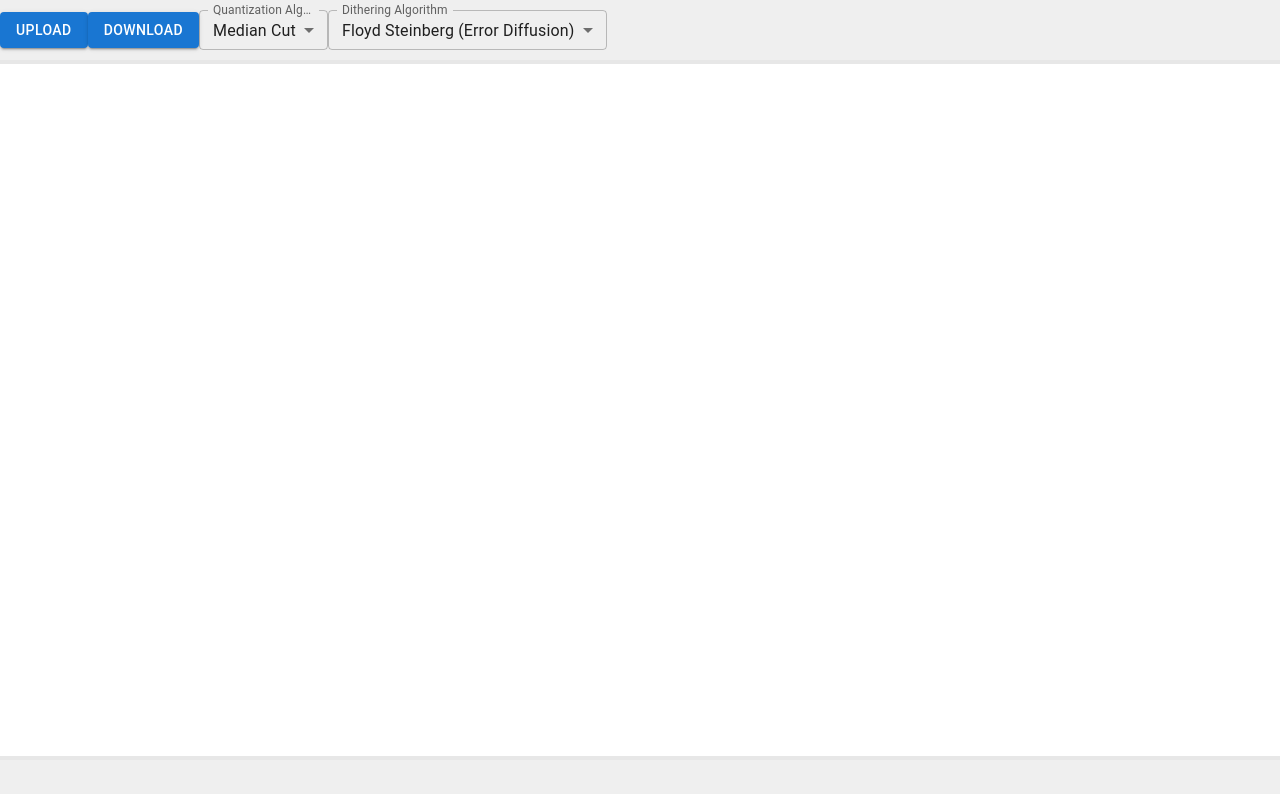
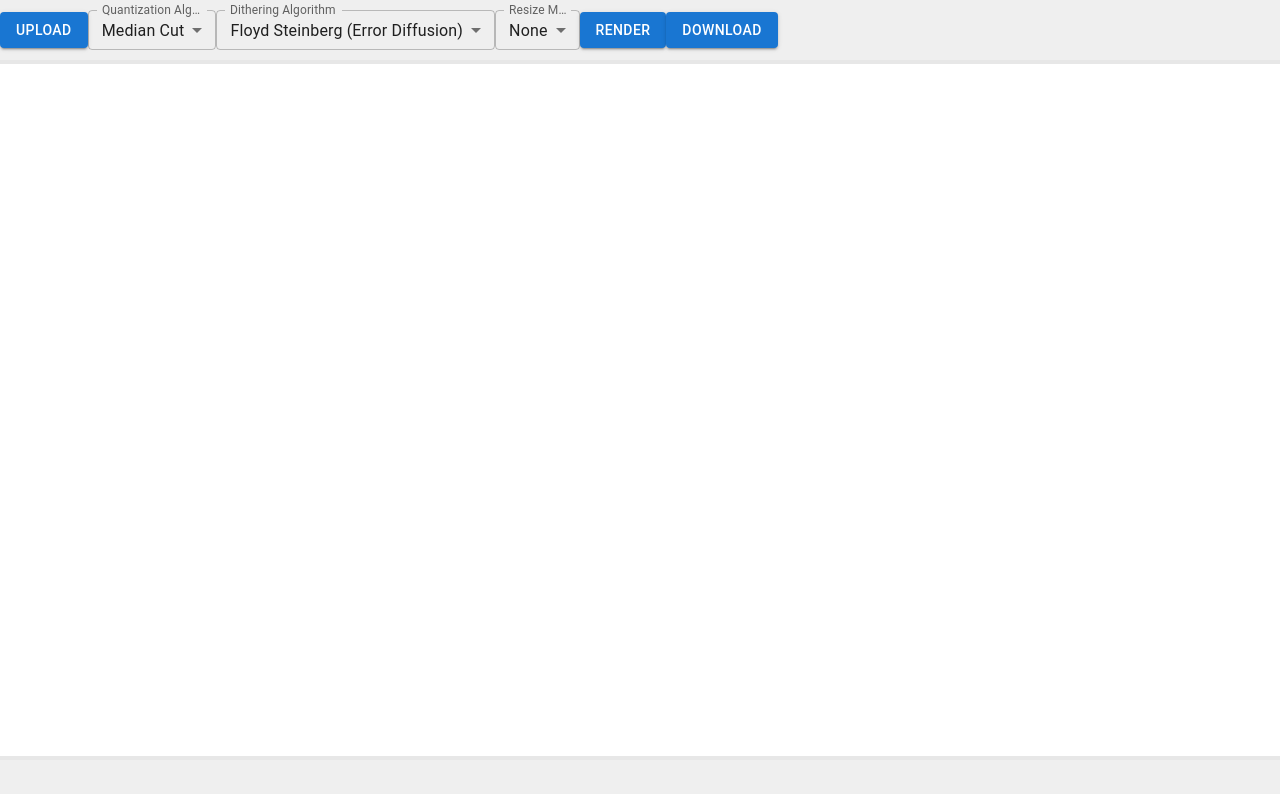
Before and after one commit to stephencz/dithering-web-app, a React (Create React App) app: page / in a window 1280 px wide. Shown: the top 794 px of the page. Built offline with nearby package versions, Linux system fonts and the light colour scheme.

Commit message:
Added resize method select box. Added render button. Repositioned download button.

```diff
--- a/src/App.js
+++ b/src/App.js
@@ -6,16 +6,20 @@ import ImagePreview from './components/ImagePreview/ImagePreview';
 import InfoBar from './components/InfoBar/InfoBar';
 
 import './App.scss';
-import { DitheringOptions, QuantizationOptions } from './Constants';
+import { DitheringOptions, QuantizationOptions, ResizeOptions } from './Constants';
 
 const App = () => {
 
   const [appState, setAppState] = useState({
     originalImage: null,
+    resizedImage: null,
     renderedImage: null,
     dither: DitheringOptions.FLOYD_STEINBERG,
     quantization: QuantizationOptions.MEDIAN_CUT,
-    resize: null
+    shouldResize: false,
+    resize: ResizeOptions.NONE,
+    resizeWidth: 0,
+    resizeHeight: 0
   });
 
   return (
--- a/src/Constants.js
+++ b/src/Constants.js
@@ -15,5 +15,8 @@ export const QuantizationOptions = {
 }
 
 export const ResizeOptions = {
-
+  NONE: "None",
+  NEARTEST_NEIGHBOR: "Neartest-Neighbor",
+  BILINEAR: "Bilinear",
+  BICUBIC: "Bicubic"
 }
--- a/src/components/ToolBar/ToolBar.js
+++ b/src/components/ToolBar/ToolBar.js
@@ -1,7 +1,7 @@
 import React from "react";
 import { Button } from "@mui/material";
 import { FormControl, InputLabel, Select, MenuItem } from "@mui/material";
-import { DitheringOptions, QuantizationOptions } from "../../Constants";
+import { DitheringOptions, QuantizationOptions, ResizeOptions } from "../../Constants";
 import "./ToolBar.scss";
 
 /**
@@ -28,6 +28,27 @@ const ToolBar = (props) => {
     });
   }
 
+  const handleResizeMethodChange = (event) => {
+    console.log(event);
+
+    if(event.target.value === "None") {
+      props.setAppState({
+        ...props.appState,
+        shouldResize: false,
+        resize: ResizeOptions.NONE,
+        resizeWidth: 0,
+        resizeHeight: 0
+      });
+
+    } else {
+      props.setAppState({
+        ...props.appState,
+        shouldResize: true,
+        resize: event.target.value,
+      });
+    }
+  }
+
   const generateMenuItems = (dictionary) => {
 
     let menuItems = []
@@ -43,7 +64,6 @@ const ToolBar = (props) => {
     <div className="toolbar-wrapper">
       <div className="toolbar">
         <Button variant="contained">Upload</Button>
-        <Button variant="contained">Download</Button>
 
         <FormControl >
           <InputLabel id="quantization-algorithm-select-label">Quantization Algorithm</InputLabel>
@@ -73,6 +93,23 @@ const ToolBar = (props) => {
           </Select>
         </FormControl>
 
+        <FormControl>
+          <InputLabel id="resize-select-label">Resize Method</InputLabel>
+          <Select
+            labelId="resize-select-label"
+            id="resize-select"
+            value={ props.appState.resize }
+            label="Resize Method"
+            size="small"
+            onChange={ handleResizeMethodChange }
+          >
+            { generateMenuItems(ResizeOptions) }
+          </Select>
+        </FormControl>
+
+
+        <Button variant="contained">Render</Button>
+        <Button variant="contained">Download</Button>
       </div>
     </div>
   )
```
